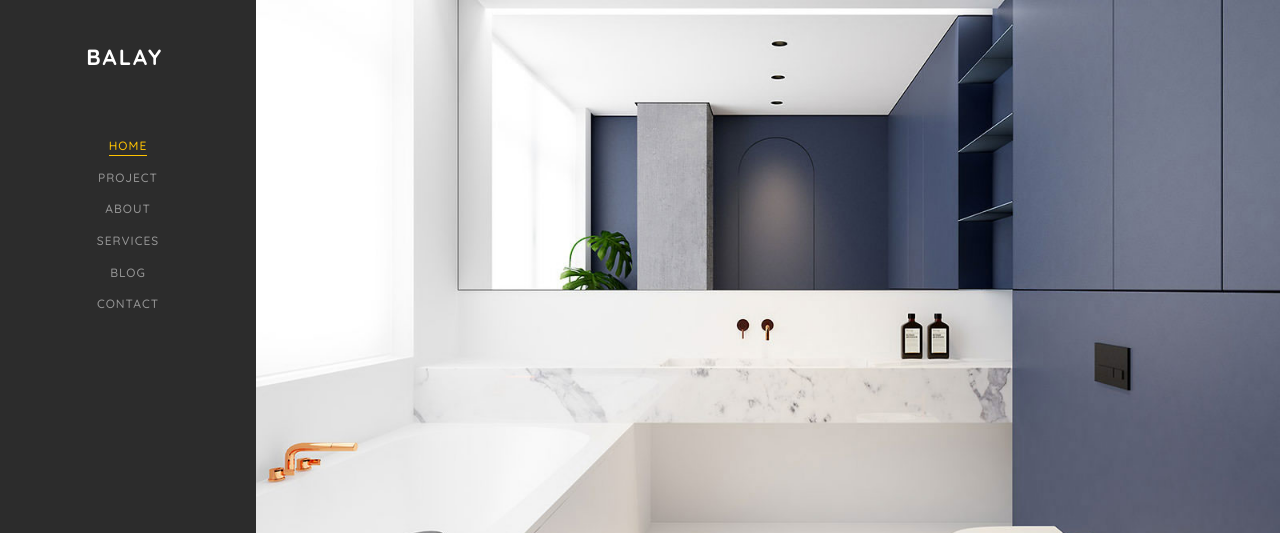
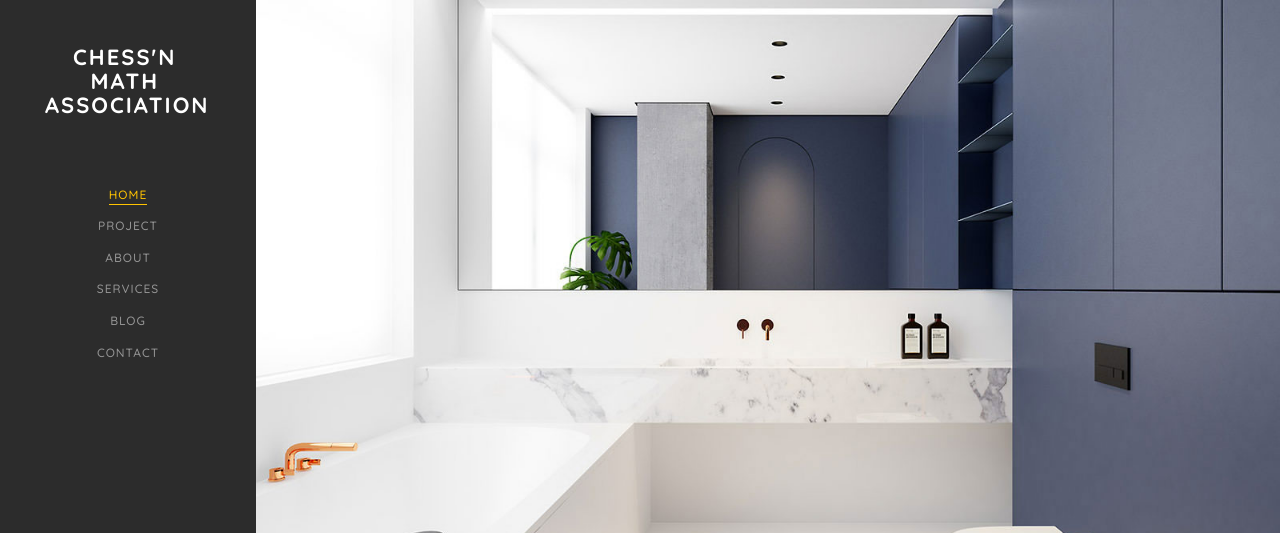
Before and after one commit to chess-math/chess-math.github.io, a plain HTML site: page index.html in a window 1280 px wide. Shown: the top 533 px of the page. Drawn offline with Linux system fonts and the light colour scheme; files whose address does not match are found by name.

Commit message:
updated title
change the title to chess and math association

```diff
--- a/index.html
+++ b/index.html
@@ -53,7 +53,7 @@
 	<div id="colorlib-page">
 		<a href="#" class="js-colorlib-nav-toggle colorlib-nav-toggle"><i></i></a>
 		<aside id="colorlib-aside" role="complementary" class="border js-fullheight">
-			<h1 id="colorlib-logo"><a href="index.html">Balay</a></h1>
+			<h1 id="colorlib-logo"><a href="index.html">Chess'N Math Association</a></h1>
 			<nav id="colorlib-main-menu" role="navigation">
 				<ul>
 					<li class="colorlib-active"><a href="index.html">Home</a></li>
```
